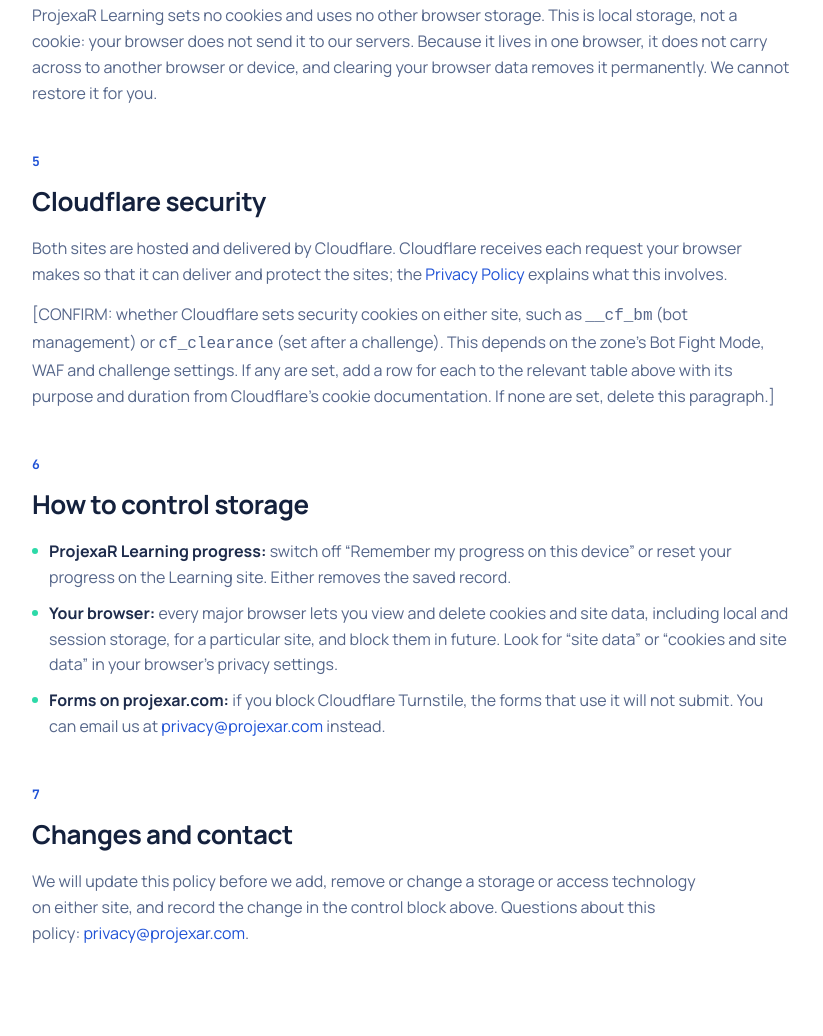
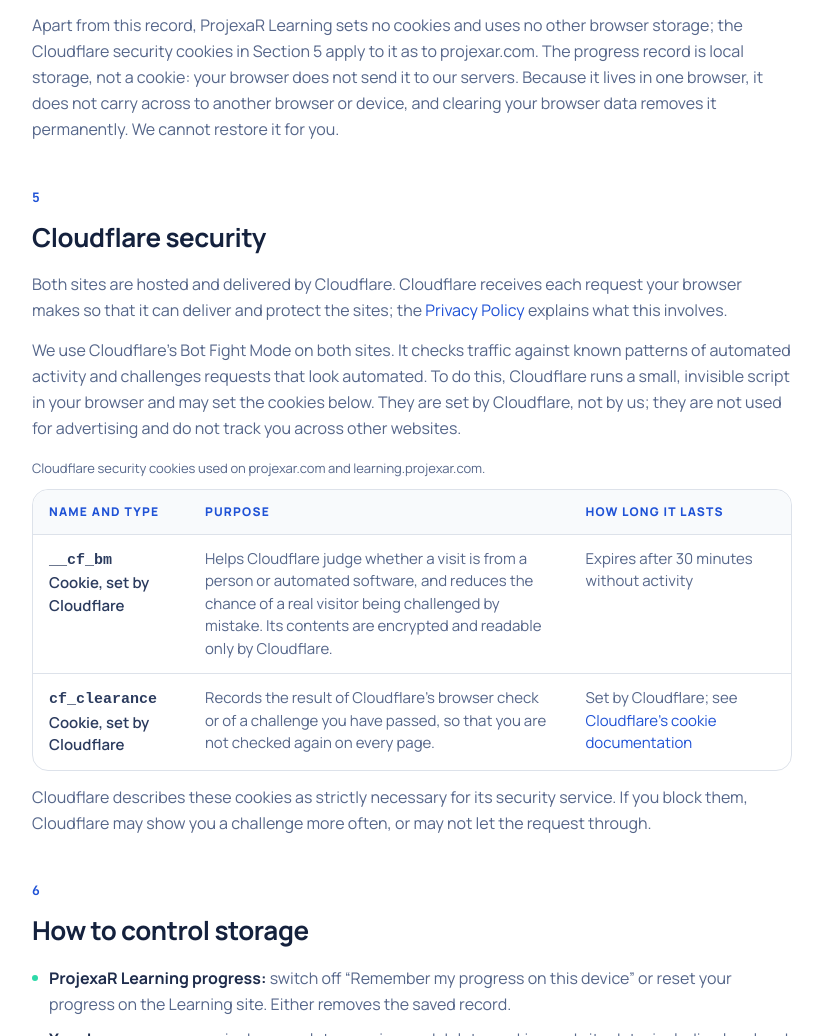
Before and after one commit to sinbad0709/projexar, a plain HTML site: page public/cookies/index.html in a window 1280 px wide. Shown: the part 2762-3798 px from the top of the page, without its empty margins (228-1051 px from the left). Drawn offline with Linux system fonts and the light colour scheme.

Commit message:
Cookie Policy: no analytics; Cloudflare Bot Fight Mode cookies
- Web Analytics confirmed off: state that no analytics cookies or
  storage are used.
- Bot Fight Mode enabled on the zone (covers learning subdomain): add
  __cf_bm and cf_clearance with purpose and duration from Cloudflare's
  cookie documentation; qualify "stores nothing" statements for the
  Capacity Check and Learning.
- Privacy Policy: one sentence pointing to the Cloudflare cookies.

Co-Authored-By: Claude Opus 5.5 <noreply@anthropic.com>
Claude-Session: https://claude.ai/code/session_01LJPTgTEEEPCBPbaBvWQNQu

```diff
--- a/public/cookies/index.html
+++ b/public/cookies/index.html
@@ -93,7 +93,8 @@
         <h2><span class="policy__number">2</span>Summary</h2>
         <ul class="policy__list">
           <li>We do not use advertising cookies or cookies that track you across other websites.</li>
-          <li>[CONFIRM: whether any analytics run on projexar.com or learning.projexar.com, for example Cloudflare Web Analytics. If none, state “We do not use analytics cookies or analytics storage.” If some, describe them in Section 3 or 4.]</li>
+          <li>We do not use analytics cookies or analytics storage.</li>
+          <li>Cloudflare, which hosts both sites, sets security cookies that help it tell people from automated traffic (Section 5).</li>
           <li>projexar.com uses session storage to remember your currency and billing choice on the pricing pages, and Cloudflare Turnstile to protect its forms.</li>
           <li>ProjexaR Learning stores your progress in your browser only if you switch that option on.</li>
         </ul>
@@ -125,7 +126,7 @@
             </tbody>
           </table>
         </div>
-        <p>The Capacity Check stores nothing on your device. While the page is open it holds a random identifier in memory so that repeat submissions in one sitting can be recognised as one visit; the identifier disappears when you close or reload the page.</p>
+        <p>The Capacity Check itself stores nothing on your device, apart from the Cloudflare security cookies in Section 5. While the page is open it holds a random identifier in memory so that repeat submissions in one sitting can be recognised as one visit; the identifier disappears when you close or reload the page.</p>
       </section>
 
       <section class="policy__section" id="learning">
@@ -150,13 +151,38 @@
             </tbody>
           </table>
         </div>
-        <p>ProjexaR Learning sets no cookies and uses no other browser storage. This is local storage, not a cookie: your browser does not send it to our servers. Because it lives in one browser, it does not carry across to another browser or device, and clearing your browser data removes it permanently. We cannot restore it for you.</p>
+        <p>Apart from this record, ProjexaR Learning sets no cookies and uses no other browser storage; the Cloudflare security cookies in Section 5 apply to it as to projexar.com. The progress record is local storage, not a cookie: your browser does not send it to our servers. Because it lives in one browser, it does not carry across to another browser or device, and clearing your browser data removes it permanently. We cannot restore it for you.</p>
       </section>
 
       <section class="policy__section" id="cloudflare">
         <h2><span class="policy__number">5</span>Cloudflare security</h2>
         <p>Both sites are hosted and delivered by Cloudflare. Cloudflare receives each request your browser makes so that it can deliver and protect the sites; the <a href="/privacy/#hosting">Privacy Policy</a> explains what this involves.</p>
-        <p>[CONFIRM: whether Cloudflare sets security cookies on either site, such as <code>__cf_bm</code> (bot management) or <code>cf_clearance</code> (set after a challenge). This depends on the zone’s Bot Fight Mode, WAF and challenge settings. If any are set, add a row for each to the relevant table above with its purpose and duration from Cloudflare’s cookie documentation. If none are set, delete this paragraph.]</p>
+        <p>We use Cloudflare’s Bot Fight Mode on both sites. It checks traffic against known patterns of automated activity and challenges requests that look automated. To do this, Cloudflare runs a small, invisible script in your browser and may set the cookies below. They are set by Cloudflare, not by us; they are not used for advertising and do not track you across other websites.</p>
+        <div class="policy-table-wrap">
+          <table class="policy-table">
+            <caption>Cloudflare security cookies used on projexar.com and learning.projexar.com.</caption>
+            <thead>
+              <tr>
+                <th scope="col">Name and type</th>
+                <th scope="col">Purpose</th>
+                <th scope="col">How long it lasts</th>
+              </tr>
+            </thead>
+            <tbody>
+              <tr>
+                <th scope="row"><code>__cf_bm</code><br>Cookie, set by Cloudflare</th>
+                <td>Helps Cloudflare judge whether a visit is from a person or automated software, and reduces the chance of a real visitor being challenged by mistake. Its contents are encrypted and readable only by Cloudflare.</td>
+                <td>Expires after 30 minutes without activity</td>
+              </tr>
+              <tr>
+                <th scope="row"><code>cf_clearance</code><br>Cookie, set by Cloudflare</th>
+                <td>Records the result of Cloudflare’s browser check or of a challenge you have passed, so that you are not checked again on every page.</td>
+                <td>Set by Cloudflare; see <a href="https://developers.cloudflare.com/fundamentals/reference/policies-compliances/cloudflare-cookies/" rel="noopener">Cloudflare’s cookie documentation</a></td>
+              </tr>
+            </tbody>
+          </table>
+        </div>
+        <p>Cloudflare describes these cookies as strictly necessary for its security service. If you block them, Cloudflare may show you a challenge more often, or may not let the request through.</p>
       </section>
 
       <section class="policy__section" id="control">
```
Also changed, not shown: public/privacy/index.html (+1 -1 lines).
